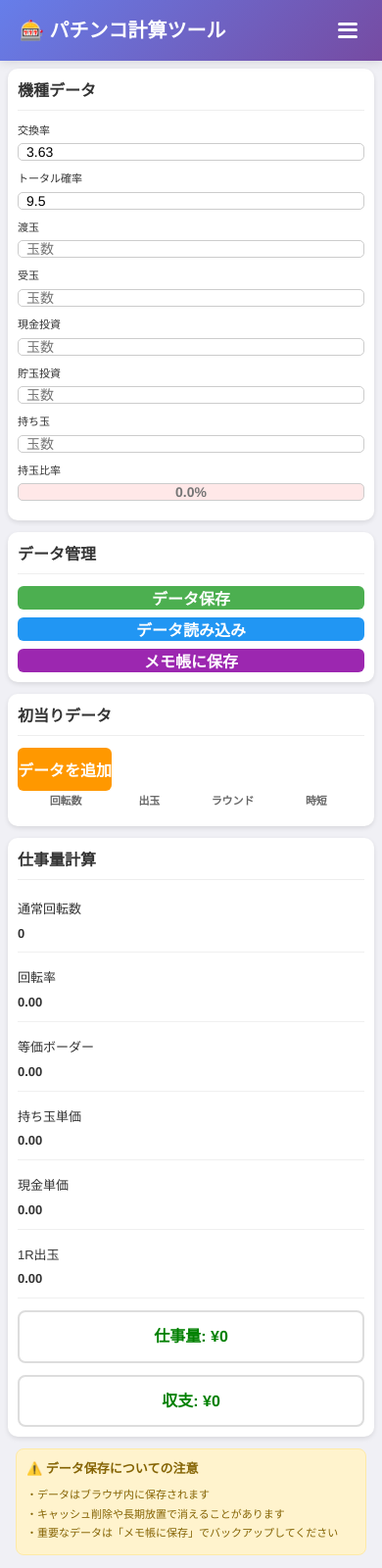
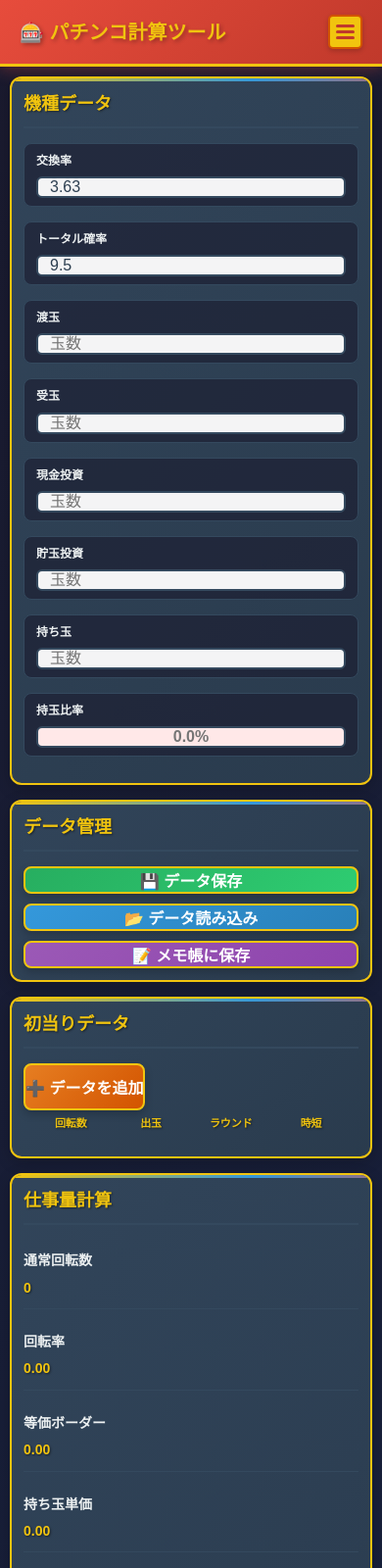
Before and after one commit to hikiyowad-ctrl/Pcalculator, a plain HTML site: page pachinko_calc.html in a window 390 px wide. Shown: the top 1600 px of the page at 98% size. Drawn offline with Linux system fonts and the light colour scheme.

Commit message:
Update pachinko_calc.html

```diff
--- a/pachinko_calc.html
+++ b/pachinko_calc.html
@@ -9,11 +9,11 @@
             box-sizing: border-box;
             margin: 0;
             padding: 0;
-            font-family: 'Helvetica Neue', Arial, sans-serif;
+            font-family: 'Hiragino Sans', 'Hiragino Kaku Gothic ProN', 'Yu Gothic', 'Meiryo', sans-serif;
         }
 
         body {
-            background-color: #f0f0f5;
+            background: linear-gradient(135deg, #1a1a2e 0%, #16213e 100%);
             color: #333;
             line-height: 1.6;
             padding: 0;
@@ -21,13 +21,14 @@
             min-height: 100vh;
         }
 
-        /* ヘッダーとハンバーガーメニュー */
+        /* パチンコ風ヘッダー */
         .header {
-            background: linear-gradient(135deg, #667eea 0%, #764ba2 100%);
+            background: linear-gradient(135deg, #e74c3c 0%, #c0392b 100%);
             color: white;
             padding: 15px 20px;
             position: relative;
-            box-shadow: 0 2px 10px rgba(0,0,0,0.1);
+            box-shadow: 0 4px 15px rgba(231, 76, 60, 0.3);
+            border-bottom: 3px solid #f1c40f;
         }
 
         .header-content {
@@ -41,40 +42,47 @@
         .app-title {
             font-size: 20px;
             font-weight: bold;
+            text-shadow: 2px 2px 4px rgba(0,0,0,0.3);
+            color: #f1c40f;
         }
 
-        /* ハンバーガーメニュー */
+        /* パチンコ風ハンバーガーメニュー */
         .hamburger-menu {
-            width: 30px;
-            height: 30px;
+            width: 35px;
+            height: 35px;
             cursor: pointer;
             display: flex;
             flex-direction: column;
             justify-content: space-around;
-            padding: 5px;
+            padding: 6px;
+            background: #f1c40f;
+            border-radius: 5px;
+            border: 2px solid #d35400;
+            box-shadow: 0 2px 5px rgba(0,0,0,0.2);
         }
 
         .hamburger-bar {
             width: 100%;
             height: 3px;
-            background-color: white;
+            background-color: #c0392b;
             border-radius: 2px;
             transition: all 0.3s ease;
         }
 
-        /* ナビゲーションメニュー */
+        /* パチンコ風ナビゲーションメニュー */
         .nav-menu {
             position: fixed;
             top: 0;
             right: -300px;
             width: 280px;
             height: 100vh;
-            background: white;
-            box-shadow: -2px 0 10px rgba(0,0,0,0.1);
+            background: linear-gradient(135deg, #2c3e50 0%, #34495e 100%);
+            box-shadow: -2px 0 15px rgba(0,0,0,0.3);
             transition: right 0.3s ease;
             z-index: 1000;
             padding: 60px 20px 20px;
             overflow-y: auto;
+            border-left: 3px solid #f1c40f;
         }
 
         .nav-menu.active {
@@ -87,7 +95,7 @@
             left: 0;
             width: 100%;
             height: 100%;
-            background: rgba(0,0,0,0.5);
+            background: rgba(0,0,0,0.7);
             opacity: 0;
             visibility: hidden;
             transition: all 0.3s ease;
@@ -100,33 +108,35 @@
         }
 
         .nav-section {
-            margin-bottom: 15px;
+            margin-bottom: 20px;
         }
 
         .nav-section-title {
             font-size: 16px;
             font-weight: bold;
-            color: #333;
+            color: #f1c40f;
             margin-bottom: 10px;
-            padding: 8px 12px;
-            border-radius: 5px;
-            background: #f8f9fa;
-            border: 1px solid #e0e0e0;
+            padding: 10px 15px;
+            border-radius: 8px;
+            background: rgba(52, 73, 94, 0.8);
+            border: 2px solid #f1c40f;
             cursor: pointer;
             display: flex;
             justify-content: space-between;
             align-items: center;
             transition: all 0.3s ease;
+            text-shadow: 1px 1px 2px rgba(0,0,0,0.5);
         }
 
         .nav-section-title:hover {
-            background: #e3f2fd;
-            border-color: #667eea;
+            background: rgba(231, 76, 60, 0.3);
+            transform: translateY(-2px);
         }
 
         .nav-section-title::after {
             content: '▼';
             font-size: 12px;
+            color: #f1c40f;
             transition: transform 0.3s ease;
         }
 
@@ -138,37 +148,42 @@
             max-height: 300px;
             overflow-y: auto;
             transition: all 0.3s ease;
+            background: rgba(26, 26, 46, 0.6);
+            border-radius: 5px;
+            padding: 10px;
         }
 
         .nav-section-content.collapsed {
             max-height: 0;
             overflow: hidden;
+            padding: 0;
         }
 
         .machine-item {
-            padding: 10px;
-            border: 1px solid #e0e0e0;
-            border-radius: 5px;
+            padding: 12px;
+            border: 1px solid #34495e;
+            border-radius: 6px;
             margin-bottom: 8px;
             cursor: pointer;
             transition: all 0.3s ease;
-            background: #f8f9fa;
+            background: rgba(44, 62, 80, 0.8);
         }
 
         .machine-item:hover {
-            background: #e3f2fd;
-            border-color: #667eea;
+            background: rgba(231, 76, 60, 0.2);
+            border-color: #f1c40f;
+            transform: translateX(5px);
         }
 
         .machine-name {
             font-weight: bold;
             font-size: 14px;
-            color: #333;
+            color: #ecf0f1;
         }
 
         .machine-details {
             font-size: 12px;
-            color: #666;
+            color: #bdc3c7;
             margin-top: 5px;
         }
 
@@ -176,287 +191,399 @@
             position: absolute;
             top: 15px;
             right: 20px;
-            background: none;
-            border: none;
-            font-size: 24px;
+            background: #e74c3c;
+            border: 2px solid #f1c40f;
+            border-radius: 50%;
+            width: 35px;
+            height: 35px;
+            font-size: 20px;
             cursor: pointer;
-            color: #333;
+            color: white;
+            display: flex;
+            align-items: center;
+            justify-content: center;
+            box-shadow: 0 2px 5px rgba(0,0,0,0.3);
+        }
+
+        .close-menu:hover {
+            background: #c0392b;
+            transform: scale(1.1);
         }
 
         .container {
             max-width: 100%;
             margin: 0 auto;
-            padding: 10px;
+            padding: 15px;
         }
 
+        /* パチンコ風セクション */
         .section {
-            background-color: white;
-            border-radius: 10px;
-            padding: 12px;
-            margin-bottom: 15px;
-            box-shadow: 0 2px 5px rgba(0,0,0,0.1);
+            background: linear-gradient(135deg, rgba(52, 73, 94, 0.9) 0%, rgba(44, 62, 80, 0.9) 100%);
+            border-radius: 12px;
+            padding: 15px;
+            margin-bottom: 20px;
+            box-shadow: 0 4px 15px rgba(0,0,0,0.2);
+            border: 2px solid #f1c40f;
+            position: relative;
+            overflow: hidden;
+        }
+
+        .section::before {
+            content: '';
+            position: absolute;
+            top: 0;
+            left: 0;
+            right: 0;
+            height: 3px;
+            background: linear-gradient(90deg, #e74c3c, #f1c40f, #3498db, #e74c3c);
+            background-size: 200% 100%;
+            animation: rainbow 3s linear infinite;
+        }
+
+        @keyframes rainbow {
+            0% { background-position: 0% 50%; }
+            50% { background-position: 100% 50%; }
+            100% { background-position: 0% 50%; }
         }
 
         .section-title {
-            font-size: 16px;
+            font-size: 18px;
             font-weight: bold;
-            margin-bottom: 12px;
-            color: #333;
-            padding-bottom: 6px;
-            border-bottom: 1px solid #eee;
+            margin-bottom: 15px;
+            color: #f1c40f;
+            padding-bottom: 8px;
+            border-bottom: 2px solid #34495e;
+            text-shadow: 1px 1px 2px rgba(0,0,0,0.5);
         }
 
         .form-group {
             display: flex;
             align-items: center;
-            margin-bottom: 8px;
+            margin-bottom: 12px;
+            background: rgba(26, 26, 46, 0.6);
+            padding: 8px 12px;
+            border-radius: 8px;
+            border: 1px solid #34495e;
         }
 
         .form-label {
-            width: 80px;
-            font-size: 12px;
-            font-weight: 500;
+            width: 90px;
+            font-size: 13px;
+            font-weight: 600;
             flex-shrink: 0;
+            color: #ecf0f1;
         }
 
         .form-input {
             flex: 1;
-            height: 32px;
-            padding: 0 8px;
-            border: 1px solid #cccccc;
-            border-radius: 5px;
-            font-size: 11px;
-            background-color: white;
+            height: 36px;
+            padding: 0 12px;
+            border: 2px solid #34495e;
+            border-radius: 6px;
+            font-size: 14px;
+            background: rgba(255, 255, 255, 0.95);
+            color: #2c3e50;
             min-width: 0;
+            transition: all 0.3s ease;
         }
 
         .form-input:focus {
             outline: none;
-            border-color: #4CAF50;
+            border-color: #f1c40f;
+            box-shadow: 0 0 0 3px rgba(241, 196, 15, 0.3);
+            background: white;
         }
 
         .form-input:disabled {
-            background-color: #f5f5f5;
-            color: #666666;
+            background-color: #bdc3c7;
+            color: #7f8c8d;
         }
 
         .button-group {
             display: flex;
-            gap: 8px;
-            margin-top: 12px;
+            gap: 10px;
+            margin-top: 15px;
         }
 
         .btn {
             flex: 1;
-            height: 40px;
+            height: 44px;
             border: none;
-            border-radius: 6px;
+            border-radius: 8px;
             font-size: 14px;
             font-weight: bold;
             color: white;
             cursor: pointer;
-            transition: background-color 0.3s;
+            transition: all 0.3s ease;
+            display: flex;
+            align-items: center;
+            justify-content: center;
+            gap: 8px;
+            box-shadow: 0 4px 8px rgba(0,0,0,0.2);
+            position: relative;
+            overflow: hidden;
+        }
+
+        .btn::before {
+            content: '';
+            position: absolute;
+            top: 0;
+            left: -100%;
+            width: 100%;
+            height: 100%;
+            background: linear-gradient(90deg, transparent, rgba(255,255,255,0.2), transparent);
+            transition: left 0.5s ease;
+        }
+
+        .btn:hover::before {
+            left: 100%;
+        }
+
+        .btn:hover {
+            transform: translateY(-2px);
+            box-shadow: 0 6px 12px rgba(0,0,0,0.3);
         }
 
         .btn-save {
-            background-color: #4CAF50;
+            background: linear-gradient(135deg, #27ae60, #2ecc71);
+            border: 2px solid #f1c40f;
         }
 
         .btn-save:hover {
-            background-color: #45a049;
+            background: linear-gradient(135deg, #2ecc71, #27ae60);
         }
 
         .btn-load {
-            background-color: #2196F3;
+            background: linear-gradient(135deg, #3498db, #2980b9);
+            border: 2px solid #f1c40f;
         }
 
         .btn-load:hover {
-            background-color: #0b7dda;
+            background: linear-gradient(135deg, #2980b9, #3498db);
         }
 
         .btn-add {
-            background-color: #FF9800;
+            background: linear-gradient(135deg, #e67e22, #d35400);
+            border: 2px solid #f1c40f;
         }
 
         .btn-add:hover {
-            background-color: #e68900;
+            background: linear-gradient(135deg, #d35400, #e67e22);
         }
 
         .btn-memo {
-            background-color: #9C27B0;
+            background: linear-gradient(135deg, #9b59b6, #8e44ad);
+            border: 2px solid #f1c40f;
         }
 
         .btn-memo:hover {
-            background-color: #7B1FA2;
+            background: linear-gradient(135deg, #8e44ad, #9b59b6);
         }
 
+        /* パチンコ風結果ボックス */
         .result-box {
             text-align: center;
-            padding: 15px;
-            border-radius: 8px;
-            border: 2px solid #dddddd;
-            background-color: white;
-            margin-top: 12px;
-            font-size: 18px;
+            padding: 20px;
+            border-radius: 10px;
+            border: 3px solid #f1c40f;
+            background: linear-gradient(135deg, rgba(44, 62, 80, 0.9), rgba(52, 73, 94, 0.9));
+            margin-top: 15px;
+            font-size: 20px;
             font-weight: bold;
-            color: #333;
+            color: #ecf0f1;
+            box-shadow: 0 4px 15px rgba(0,0,0,0.3);
+            position: relative;
+            overflow: hidden;
+        }
+
+        .result-box::before {
+            content: '';
+            position: absolute;
+            top: 0;
+            left: 0;
+            right: 0;
+            height: 3px;
+            background: linear-gradient(90deg, #e74c3c, #f1c40f, #27ae60, #3498db, #9b59b6, #e74c3c);
+            background-size: 200% 100%;
+            animation: rainbow 3s linear infinite;
         }
 
         .positive {
-            color: #008000;
+            color: #2ecc71;
+            text-shadow: 0 0 10px rgba(46, 204, 113, 0.5);
         }
 
         .negative {
-            color: #FF4500;
+            color: #e74c3c;
+            text-shadow: 0 0 10px rgba(231, 76, 60, 0.5);
         }
 
         .neutral {
-            color: #666666;
+            color: #bdc3c7;
         }
 
         /* 初当りデータヘッダー */
         .hit-data-header {
             display: flex;
-            gap: 3px;
-            margin-bottom: 5px;
-            padding: 0 6px;
-            font-size: 10px;
+            gap: 5px;
+            margin-bottom: 8px;
+            padding: 0 8px;
+            font-size: 12px;
             font-weight: bold;
-            color: #666;
+            color: #f1c40f;
             text-align: center;
+            text-shadow: 1px 1px 2px rgba(0,0,0,0.5);
         }
 
         .hit-data-header .hit-field {
             flex: 1;
-            min-width: 50px;
-            padding: 2px 0;
+            min-width: 60px;
+            padding: 5px 0;
         }
 
         .hit-data-container {
             display: flex;
-            gap: 3px;
-            margin-bottom: 8px;
-            padding: 6px;
-            background-color: #f9f9f9;
-            border-radius: 5px;
-            border: 1px solid #e0e0e0;
+            gap: 5px;
+            margin-bottom: 10px;
+            padding: 10px;
+            background: rgba(26, 26, 46, 0.6);
+            border-radius: 8px;
+            border: 1px solid #34495e;
+            transition: all 0.3s ease;
+        }
+
+        .hit-data-container:hover {
+            border-color: #f1c40f;
+            background: rgba(26, 26, 46, 0.8);
         }
 
         .hit-field {
             flex: 1;
-            min-width: 50px;
+            min-width: 60px;
         }
 
         .hit-field input {
             width: 100%;
-            font-size: 11px;
-            height: 32px;
-            padding: 0 6px;
-            border: 1px solid #cccccc;
-            border-radius: 4px;
+            font-size: 13px;
+            height: 36px;
+            padding: 0 8px;
+            border: 2px solid #34495e;
+            border-radius: 6px;
             text-align: center;
+            background: rgba(255, 255, 255, 0.95);
+            color: #2c3e50;
+            transition: all 0.3s ease;
         }
 
         .hit-field input:focus {
             outline: none;
-            border-color: #4CAF50;
-            background-color: #f0fff0;
+            border-color: #f1c40f;
+            background: white;
+            box-shadow: 0 0 0 3px rgba(241, 196, 15, 0.3);
         }
 
         .ratio-input {
             text-align: center;
             font-weight: bold;
-            font-size: 12px;
-            color: #000000;
-            background-color: #ffe8e8;
+            font-size: 14px;
+            color: #2c3e50;
+            background: #ffe8e8;
         }
 
         .ratio-good {
-            background-color: #e8ffe8;
+            background: #e8ffe8 !important;
         }
 
         .ratio-medium {
-            background-color: #fff8e8;
+            background: #fff8e8 !important;
         }
 
         .calculation-display {
             display: flex;
             justify-content: space-between;
             align-items: center;
-            margin-bottom: 8px;
-            padding: 8px 0;
-            border-bottom: 1px solid #f0f0f0;
+            margin-bottom: 12px;
+            padding: 10px 0;
+            border-bottom: 1px solid #34495e;
         }
 
         .calculation-label {
-            font-size: 13px;
-            font-weight: 500;
-            color: #333;
+            font-size: 14px;
+            font-weight: 600;
+            color: #ecf0f1;
         }
 
         .calculation-value {
-            font-size: 13px;
+            font-size: 14px;
             font-weight: bold;
-            color: #333;
+            color: #f1c40f;
             background: none;
             border: none;
             padding: 0;
             margin: 0;
+            text-shadow: 1px 1px 2px rgba(0,0,0,0.5);
         }
 
-        /* データ消失注意書き */
+        /* パチンコ風警告セクション */
         .warning-section {
-            background-color: #fff3cd;
-            border: 1px solid #ffeaa7;
-            border-radius: 8px;
-            padding: 12px;
-            margin: 15px 10px;
-            font-size: 12px;
+            background: linear-gradient(135deg, #fff3cd 0%, #ffeaa7 100%);
+            border: 2px solid #f1c40f;
+            border-radius: 10px;
+            padding: 15px;
+            margin: 20px 10px;
+            font-size: 13px;
+            box-shadow: 0 4px 10px rgba(0,0,0,0.1);
         }
 
         .warning-title {
             font-weight: bold;
             color: #856404;
-            margin-bottom: 8px;
-            font-size: 13px;
+            margin-bottom: 10px;
+            font-size: 14px;
+            display: flex;
+            align-items: center;
+            gap: 8px;
         }
 
         .warning-content {
             color: #856404;
-            line-height: 1.4;
+            line-height: 1.5;
         }
 
         .warning-content p {
-            margin-bottom: 4px;
+            margin-bottom: 6px;
+            display: flex;
+            align-items: center;
+            gap: 5px;
         }
 
         /* スマホ用の調整 */
         @media (max-width: 480px) {
             .container {
-                padding: 8px;
+                padding: 10px;
             }
 
             .section {
-                padding: 10px;
-                margin-bottom: 12px;
+                padding: 12px;
+                margin-bottom: 15px;
             }
 
             .form-group {
                 flex-direction: column;
                 align-items: flex-start;
-                margin-bottom: 10px;
+                margin-bottom: 15px;
             }
 
             .form-label {
                 width: 100%;
-                margin-bottom: 4px;
-                font-size: 11px;
+                margin-bottom: 6px;
+                font-size: 12px;
             }
 
             .form-input {
                 width: 100%;
-                height: 36px;
-                font-size: 14px;
+                height: 40px;
+                font-size: 16px;
             }
 
             .button-group {
@@ -464,14 +591,14 @@
             }
 
             .btn {
-                height: 44px;
+                height: 48px;
                 font-size: 16px;
             }
 
             .hit-data-container {
                 flex-direction: row;
-                gap: 4px;
-                padding: 8px;
+                gap: 5px;
+                padding: 12px;
             }
 
             .hit-field {
@@ -479,25 +606,25 @@
             }
 
             .hit-field input {
-                height: 36px;
-                font-size: 12px;
-                padding: 0 4px;
+                height: 40px;
+                font-size: 14px;
+                padding: 0 6px;
             }
 
             .hit-data-header {
                 font-size: 11px;
-                padding: 0 8px;
+                padding: 0 10px;
             }
 
             .result-box {
-                font-size: 16px;
-                padding: 12px;
+                font-size: 18px;
+                padding: 15px;
             }
 
             .calculation-display {
                 flex-direction: column;
                 align-items: flex-start;
-                gap: 4px;
+                gap: 5px;
             }
 
             .calculation-value {
@@ -506,12 +633,12 @@
             }
 
             .warning-section {
-                margin: 10px 8px;
-                padding: 10px;
+                margin: 15px 8px;
+                padding: 12px;
             }
 
             .warning-content {
-                font-size: 11px;
+                font-size: 12px;
             }
         }
 
@@ -519,15 +646,15 @@
         @media (min-width: 481px) and (max-width: 768px) {
             .container {
                 max-width: 95%;
-                padding: 12px;
+                padding: 15px;
             }
 
             .form-label {
-                width: 90px;
+                width: 100px;
             }
 
             .hit-field {
-                min-width: 60px;
+                min-width: 70px;
             }
         }
 
@@ -535,17 +662,17 @@
         @media (min-width: 769px) {
             .container {
                 max-width: 800px;
-                padding: 15px;
+                padding: 20px;
             }
 
             .hit-field {
-                min-width: 70px;
+                min-width: 80px;
             }
         }
     </style>
 </head>
 <body>
-    <!-- ヘッダー -->
+    <!-- パチンコ風ヘッダー -->
     <div class="header">
         <div class="header-content">
             <div class="app-title">🎰 パチンコ計算ツール</div>
@@ -557,7 +684,7 @@
         </div>
     </div>
 
-    <!-- ナビゲーションメニュー -->
+    <!-- パチンコ風ナビゲーションメニュー -->
     <div class="nav-overlay" id="navOverlay"></div>
     <div class="nav-menu" id="navMenu">
         <button class="close-menu" id="closeMenu">×</button>
@@ -634,9 +761,9 @@
             <div class="section-title">データ管理</div>
 
             <div class="button-group">
-                <button class="btn btn-save" id="save_button">データ保存</button>
-                <button class="btn btn-load" id="load_button">データ読み込み</button>
-                <button class="btn btn-memo" id="memo_button">メモ帳に保存</button>
+                <button class="btn btn-save" id="save_button">💾 データ保存</button>
+                <button class="btn btn-load" id="load_button">📂 データ読み込み</button>
+                <button class="btn btn-memo" id="memo_button">📝 メモ帳に保存</button>
             </div>
         </div>
 
@@ -644,7 +771,7 @@
         <div class="section" id="hit-data">
             <div class="section-title">初当りデータ</div>
 
-            <button class="btn btn-add" id="start_button">データを追加</button>
+            <button class="btn btn-add" id="start_button">➕ データを追加</button>
 
             <div id="hit_data_container">
                 <!-- ヘッダー行 -->
@@ -701,18 +828,19 @@
             </div>
         </div>
 
-        <!-- データ消失注意書き -->
+        <!-- パチンコ風警告セクション -->
         <div class="warning-section">
             <div class="warning-title">⚠️ データ保存についての注意</div>
             <div class="warning-content">
-                <p>・データはブラウザ内に保存されます</p>
-                <p>・キャッシュ削除や長期放置で消えることがあります</p>
-                <p>・重要なデータは「メモ帳に保存」でバックアップしてください</p>
+                <p>🎯 データはブラウザ内に保存されます</p>
+                <p>🔥 キャッシュ削除や長期放置で消えることがあります</p>
+                <p>💾 重要なデータは「メモ帳に保存」でバックアップしてください</p>
             </div>
         </div>
     </div>
 
     <script>
+        // 元のJavaScriptコードは変更なし（機能はそのまま）
         // グローバル変数
         let firstHitCount = 0;
         let firstHitFields = [];
@@ -1078,8 +1206,9 @@
                         const rotationField = document.getElementById(`${fieldSetId}_rotation`);
                         const ballsField = document.getElementById(`${fieldSetId}_balls`);
                         const roundsField = document.getElementById(`${fieldSetId}_rounds`);
-                        const timeField = document.getElementById
-                    if (rotationField && hitData.rotation) rotationField.value = hitData.rotation;
+                        const timeField = document.getElementById(`${fieldSetId}_time`);
+
+                        if (rotationField && hitData.rotation) rotationField.value = hitData.rotation;
                         if (ballsField && hitData.balls) ballsField.value = hitData.balls;
                         if (roundsField && hitData.rounds) roundsField.value = hitData.rounds;
                         if (timeField && hitData.time) timeField.value = hitData.time;
```
